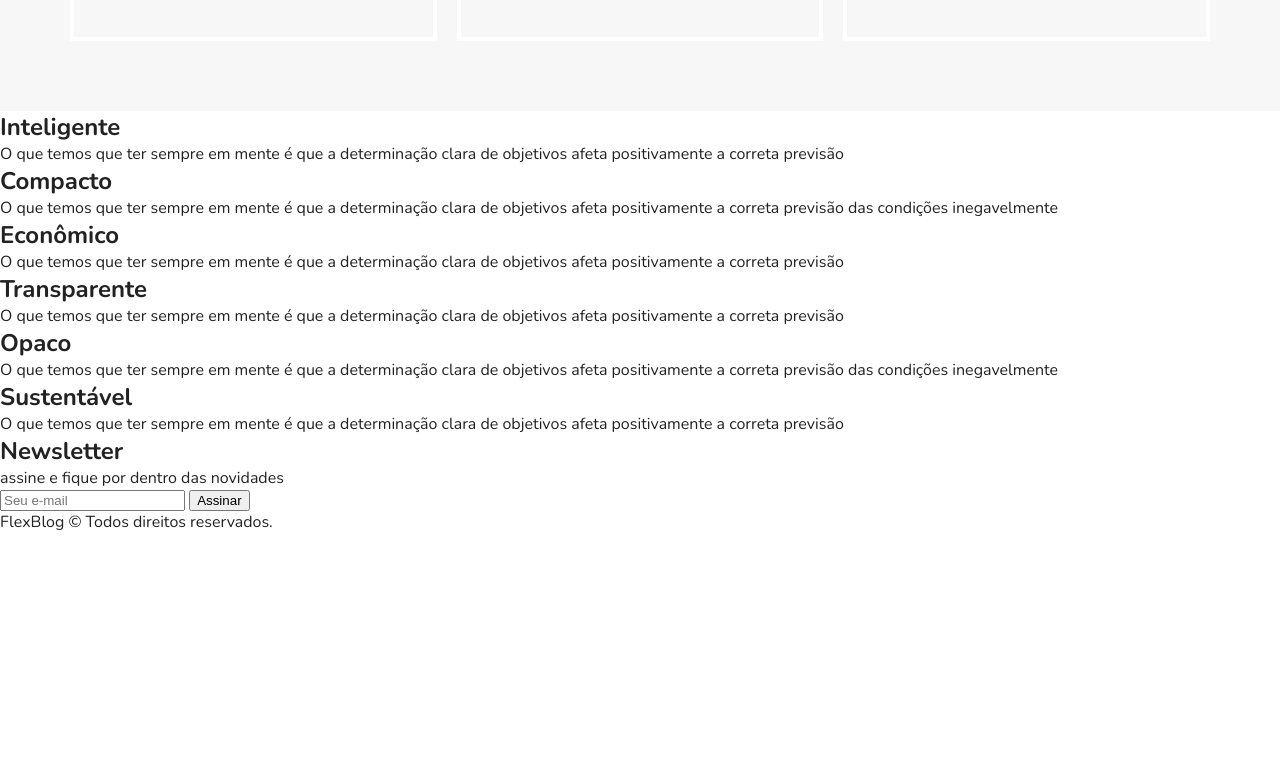
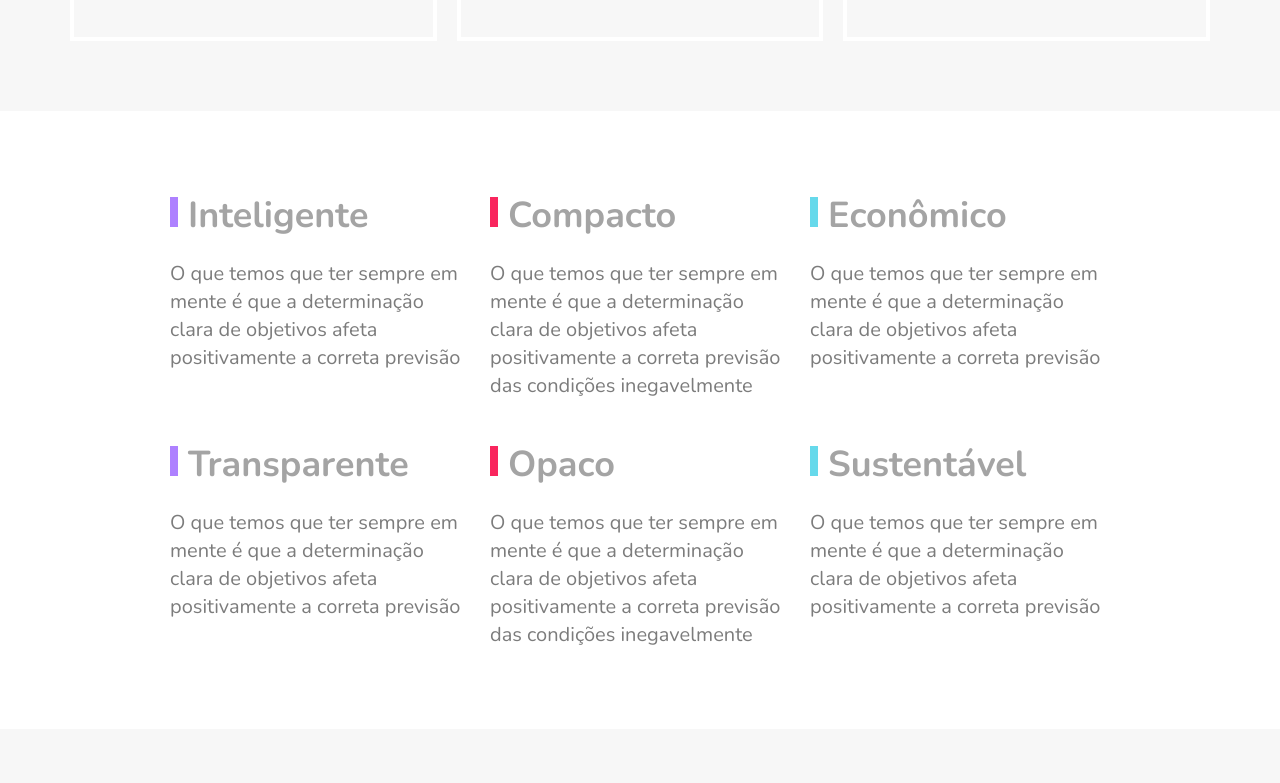
Before and after one commit to andremaluche/flexblog, a plain HTML site: page index.html in a window 1280 px wide. Shown: the part 2477-3260 px from the top of the page. Before the commit the page ends 3010 px from the top, so only its background shows below. Drawn offline with nearby package versions, Linux system fonts and the light colour scheme.

Commit message:
finalizacao

```diff
--- a/css/style.css
+++ b/css/style.css
@@ -274,3 +274,134 @@ img {
     order: -1;
   }
 }
+
+/*Qualidade*/
+
+.qualidade {
+  max-width: 960px;
+  margin: 60px auto;
+  display: flex;
+  flex-wrap: wrap;
+}
+
+.qualidade-item {
+  flex: 1 1 300px;
+  margin: 20px 10px;
+}
+
+.qualidade-item h2 {
+  font-size: 2.25em;
+  color: #a4a4a4;
+  margin-bottom: 20px;
+}
+
+.qualidade-item h2::before {
+  content: '';
+  display: inline-block;
+  width: 8px;
+  height: 30px;
+  margin-right: 10px;
+  background: #122ab2;
+}
+
+.qualidade-item:nth-of-type(3n+1) h2::before {
+  background: #ae81ff;
+}
+
+.qualidade-item:nth-of-type(3n+2) h2::before {
+  background: #f9265e;
+}
+
+.qualidade-item:nth-of-type(3n+3) h2::before {
+  background: #66d9eb;
+}
+
+.qualidade-item p {
+  font-size: 1.25em;
+  line-height: 1.4;
+  color: #7c7c7c;
+}
+
+/*Newsletter*/
+
+.newsletter {
+  background: #f7f7f7;
+  padding: 60px calc((100% - 960px) / 2);
+  display: flex;
+  flex-wrap: wrap;
+}
+
+.newsletter-info {
+  flex: 1 1 240px;
+  margin: 0 10px;
+}
+
+.newsletter-info h1 {
+  font-size: 3em;
+  color: #a4a4a4;
+}
+
+.newsletter-info p {
+  font-size: 1.25em;
+  font-style: italic;
+  max-width: 230px;
+  color: #7c7c7c;
+  margin-bottom: 10px;
+}
+
+.newsletter-form {
+  flex: 2 1 260px;
+  margin: 0 10px;
+  align-self: center;
+  display: flex;
+  flex-wrap: wrap;
+}
+
+.newsletter-form input {
+  flex: 3 1 260px;
+  font-size: 1.25em;
+  color: #7c7c7c;
+  font-style: italic;
+  font-family: "Nunito", Arial, Helvetica, sans-serif;
+  border: 4px solid #2c70ff;
+  background: transparent;
+  padding: 15px 10px;
+  margin: 0px;
+  border-radius: 0px;
+}
+
+.newsletter-form button {
+  flex: 1 1 260px;
+  font-family: "Nunito", Arial, Helvetica, sans-serif;
+  font-size: 2.25em;
+  font-weight: bold;
+  text-transform: uppercase;
+  background: #2c70ff;
+  color: #fff;
+  margin: 0px;
+  cursor: pointer;
+  border: 0px;
+  padding: 15px 10px;
+}
+
+@media (max-width: 600px) {
+  .newsletter-form button {
+    font-size: 1.5em;
+  }
+}
+
+/*Footer*/
+
+.footer {
+  height: 200px;
+  display: flex;
+  background: #2c70ff;
+  align-items: center;
+}
+
+.footer p {
+  flex: 1;
+  text-align: center;
+  font-size: 2.25em;
+  color: #122ab2;
+}
--- a/index.html
+++ b/index.html
@@ -147,7 +147,7 @@
       <h1>Newsletter</h1>
       <p>assine e fique por dentro das novidades</p>
     </div>
-    <form>
+    <form class="newsletter-form">
       <input type="text" placeholder="Seu e-mail">
       <button type="submit">Assinar</button>
     </form>
```
